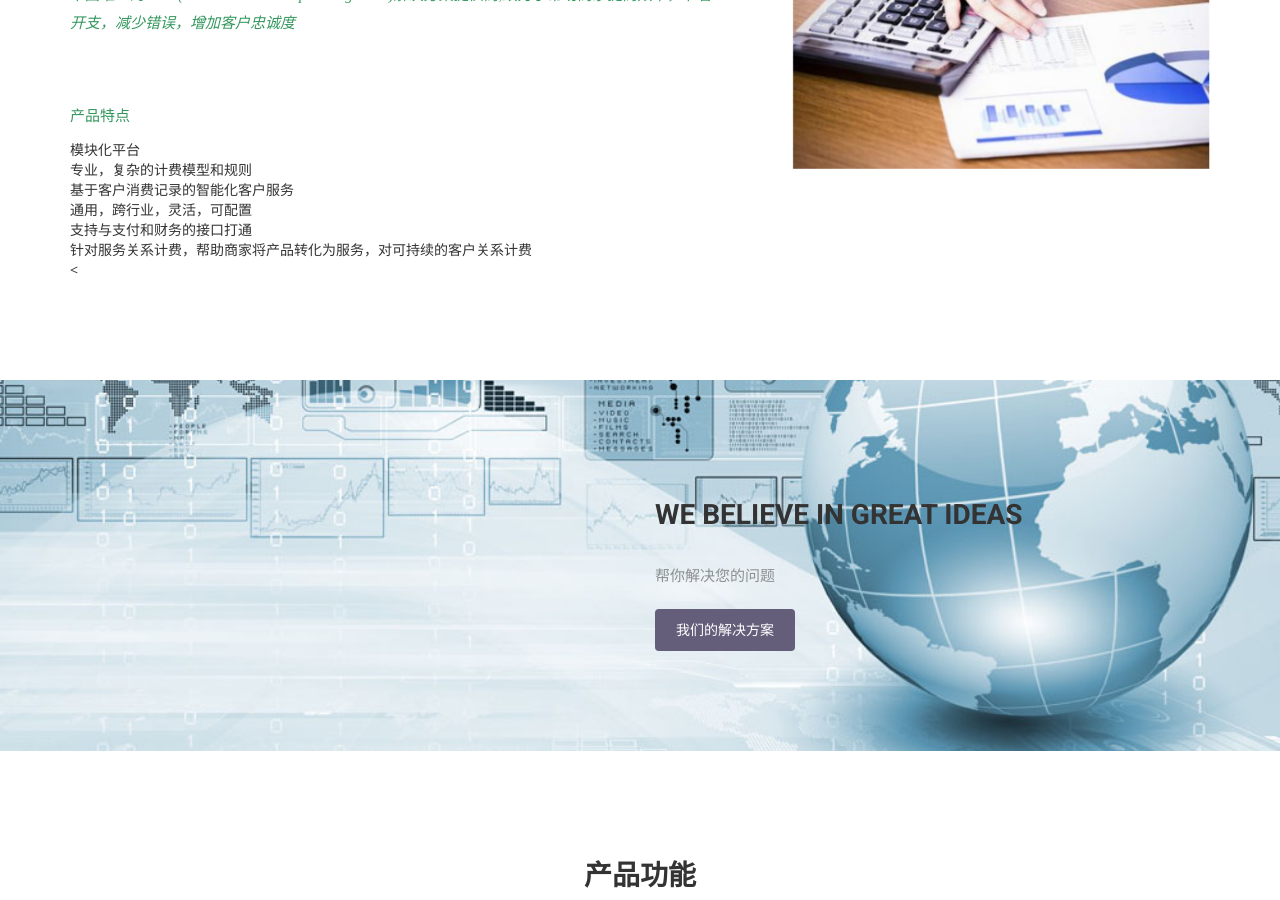
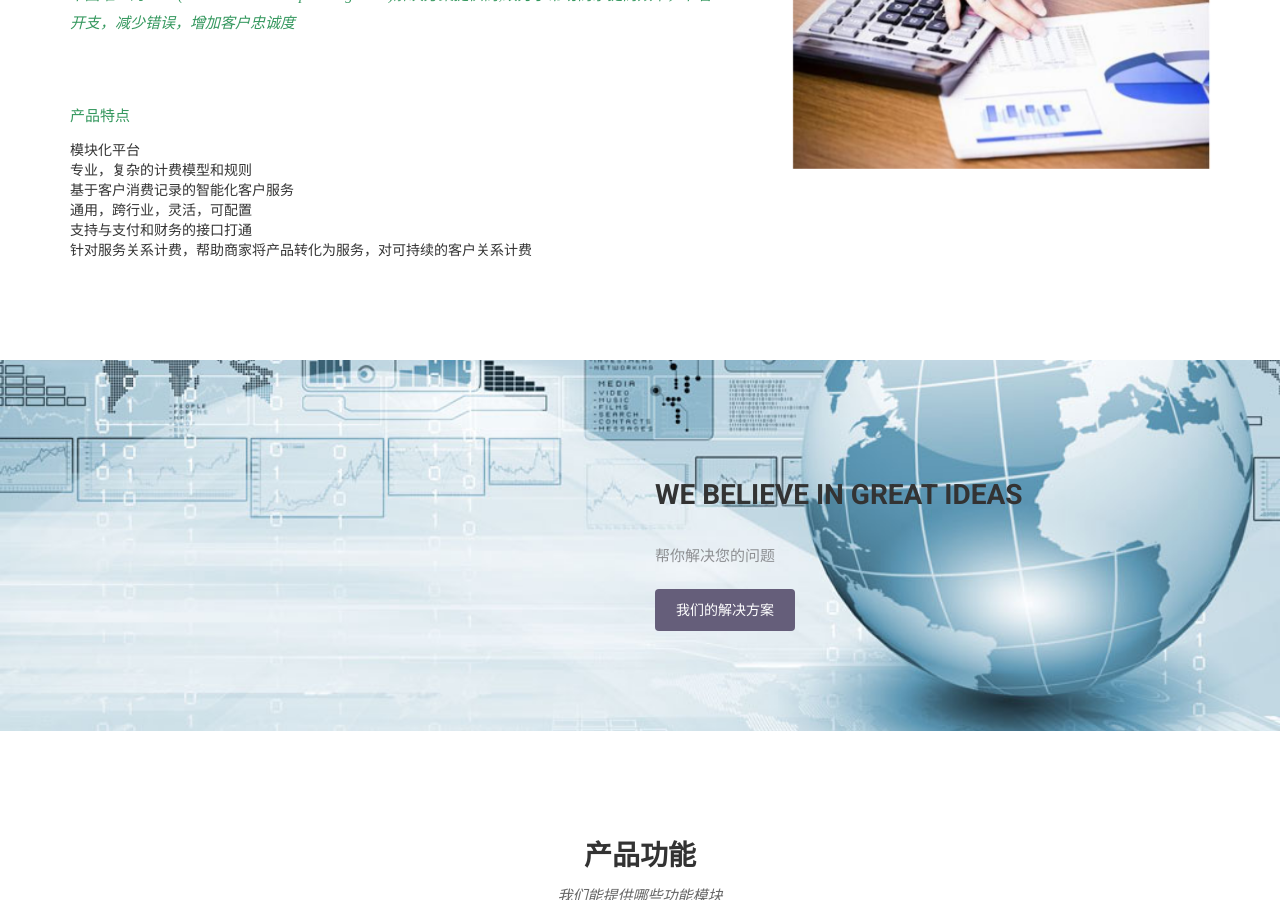
Before and after one commit to dreampivot/slipscloud.github.io, a Jekyll site: the page built from index.html, in a window 1280 px wide and 900 px high, scrolled down 956 px. Built offline with Jekyll 4.4.1, drawn with Linux system fonts in a browser that asks for light colours; nearby versions of some CDN libraries; some web fonts are replaced.

Commit message:
Update index.html

```diff
--- a/index.html
+++ b/index.html
@@ -37,7 +37,7 @@ permalink: /
               <li>支持与支付和财务的接口打通</li>
             <li>针对服务关系计费，帮助商家将产品转化为服务，对可持续的客户关系计费</li>
 
-          </ul><
+          </ul>
 
         </div>
       </div><!-- .col-md-7 close -->
```
